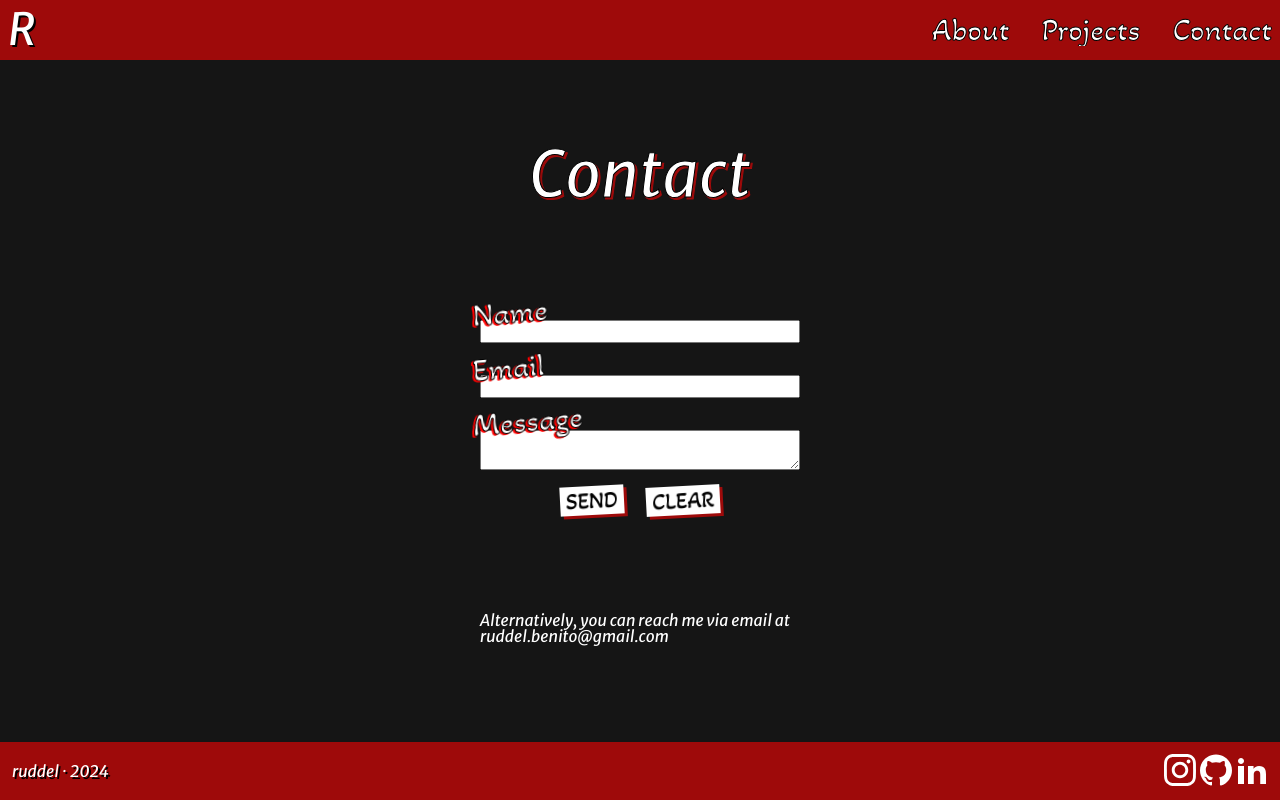
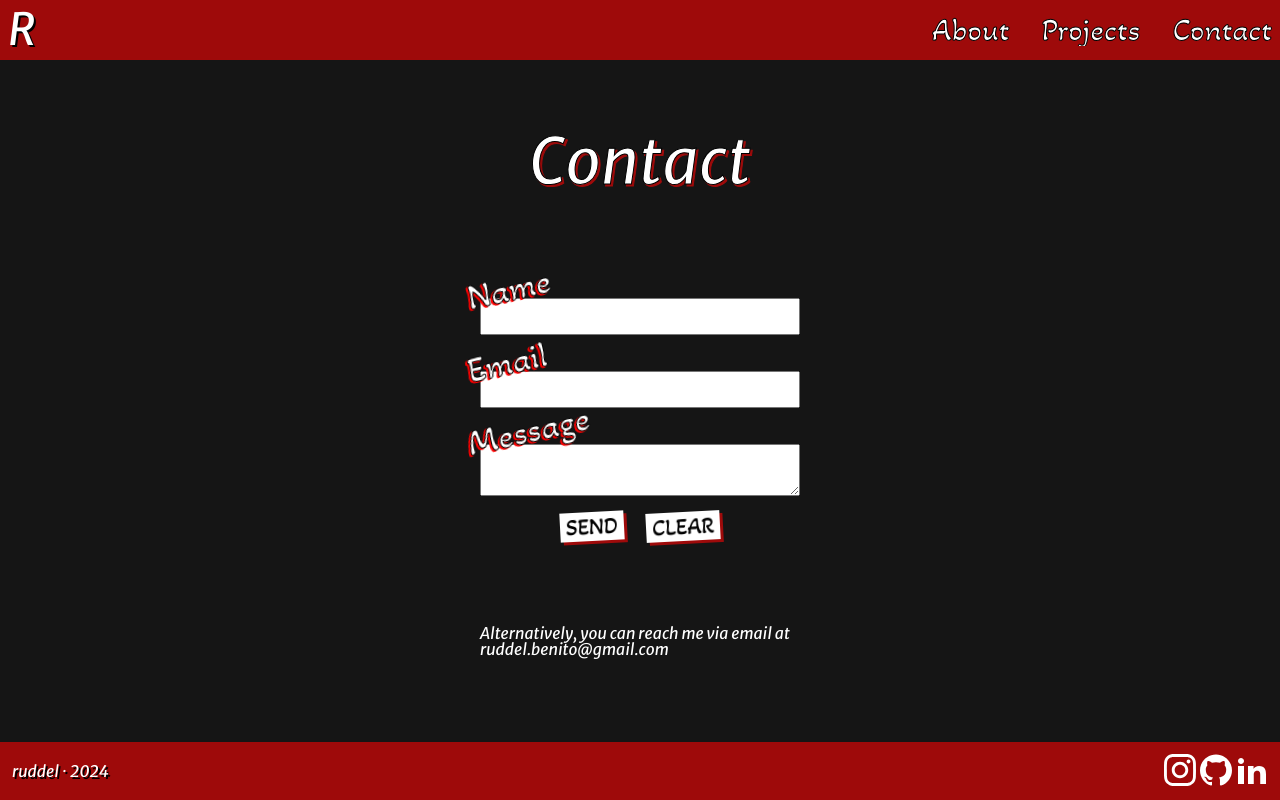
Before and after one commit to ruddelbenito/ruddelca, a Next.js app: page /contact in a window 1280 px wide. Built offline with nearby package versions, Linux system fonts and the light colour scheme.

Commit message:
Adjust sizing of labels and inputs

```diff
--- a/src/styles/contact.module.scss
+++ b/src/styles/contact.module.scss
@@ -26,19 +26,20 @@
         label {
             color: variables.$white;
             font-family: Akaya-Kanadaka;
-            font-size: 2rem;
+            font-size: 2.25rem;
             -webkit-text-stroke: 1px variables.$black;
             filter: drop-shadow(-2px 1px 0 variables.$red-bright);
             position: relative;
-            right: 0.5rem;
-            bottom: 0.1rem;
-            transform: rotate(-5deg);
+            right: 1rem;
+            bottom: 1rem;
+            transform: rotate(-12.5deg);
             pointer-events: none;
         }
 
         input,
         textarea {
             font-family: Merriweather-Italic;
+            padding: 0.5rem;
         }
 
         textarea {
```
